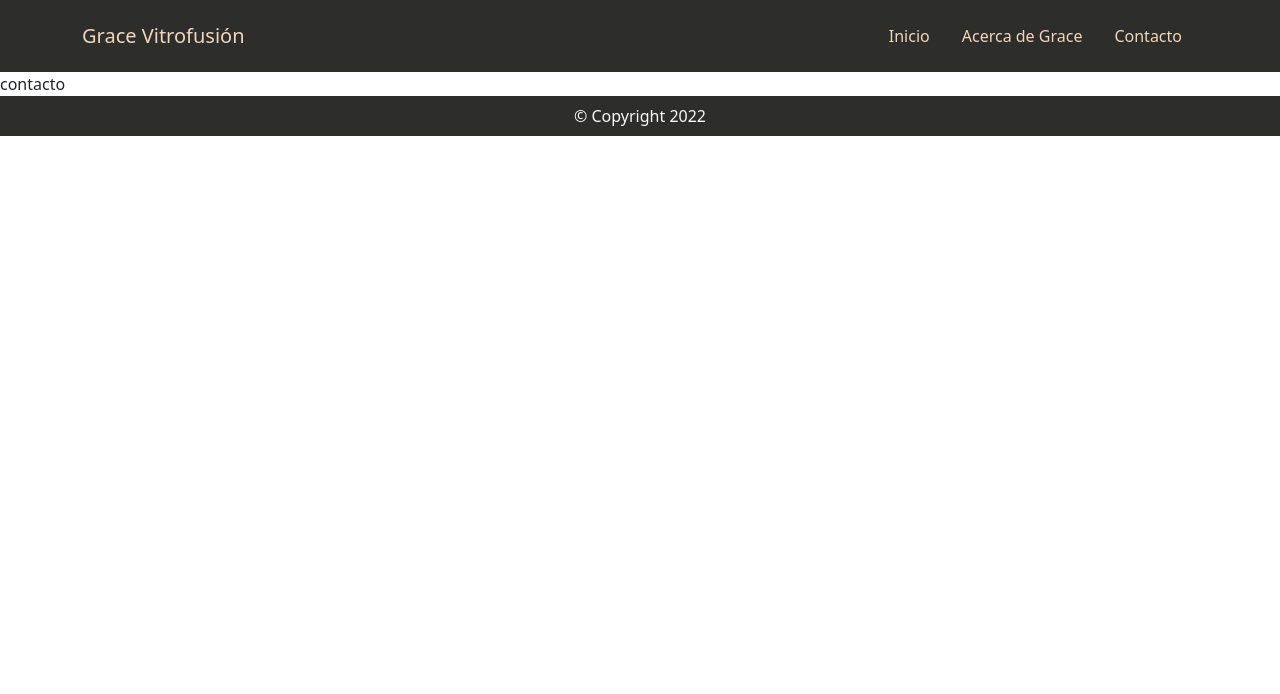
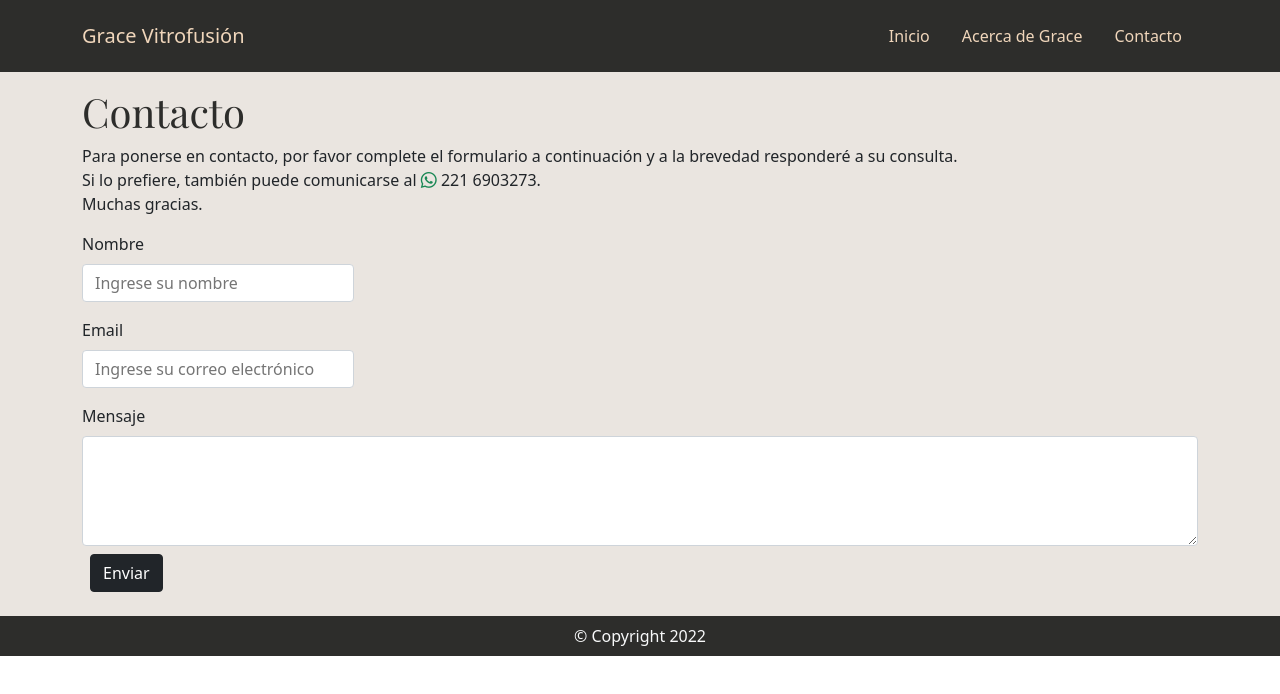
Before and after one commit to Gonzalo-Tomatti/grace-vitrofusi-n, a React (Create React App) app: page /contacto in a window 1280 px wide. Shown: the top 694 px of the page. Built offline with nearby package versions, Linux system fonts and the light colour scheme.

Commit message:
contact&notFound

```diff
--- a/package.json
+++ b/package.json
@@ -9,6 +9,7 @@
     "@testing-library/user-event": "^13.5.0",
     "bootstrap": "^5.1.3",
     "bootstrap-icons": "^1.8.3",
+    "emailjs-com": "^3.2.0",
     "react": "^18.1.0",
     "react-dom": "^18.1.0",
     "react-router-dom": "^6.3.0",
--- a/src/App.css
+++ b/src/App.css
@@ -28,6 +28,14 @@ h4,
 h5 {
   font-family: "Playfair Display", serif;
   color: rgb(45, 45, 43);
+}
+
+.p {
+  margin-bottom: 0;
+}
+
+.section {
+  min-height: calc(100vh - (2.5rem + 4.5rem)); /*se resta el footer y nav*/
 }
 
 /* NAVBAR */
@@ -126,9 +134,9 @@ footer {
   visibility: hidden;
   z-index: -1;
 }
-/* abrir y cerrar modal */
+
 .show-modal {
-  visibility: visible;
+  visibility: visible; /* abrir y cerrar modal */
   z-index: 1;
 }
 
@@ -158,9 +166,23 @@ footer {
   top: 1rem;
 }
 
-/* ABOUT */
-.about-section {
-  min-height: calc(100vh - (2.5rem + 4.5rem)); /*se resta el footer y nav*/
+/* CONTACT */
+.form-input {
+  display: block;
+  padding: 0.375rem 0.75rem;
+  border: 1px solid #ced4da;
+  border-radius: 0.25rem;
+  width: 100%;
+  outline: none;
+}
+
+.textarea {
+  width: 100% !important;
+}
+
+/* NOT FOUND */
+.error404 {
+  font-size: 5rem;
 }
 
 @media screen and (min-width: 576px) {
@@ -194,6 +216,11 @@ footer {
   .bi-x-square {
     right: 3.5rem;
   }
+
+  /* CONTACT */
+  .form-input {
+    width: 17rem;
+  }
 }
 
 @media screen and (min-width: 768px) {
@@ -224,6 +251,8 @@ footer {
   .bi-x-square {
     font-size: 2.5rem;
   }
+
+  /* CONTACT */
 }
 
 @media screen and (min-width: 992px) {
--- a/src/App.js
+++ b/src/App.js
@@ -6,6 +6,7 @@ import Galery from "./pages/Galery";
 import Contact from "./pages/Contact";
 import About from "./pages/About";
 import Footer from "./components/Footer";
+import NotFound from "./pages/NotFound";
 
 function App() {
   return (
@@ -16,6 +17,7 @@ function App() {
         <Route path="/galeria/:id" element={<Galery />} />
         <Route path="/acerca-de-grace" element={<About />} />
         <Route path="/contacto" element={<Contact />} />
+        <Route path="*" element={<NotFound />} />
       </Routes>
       <Footer />
     </BrowserRouter>
--- a/src/pages/About.js
+++ b/src/pages/About.js
@@ -2,7 +2,7 @@ import React from "react";
 
 const About = () => {
   return (
-    <section className="light-bg p-4 about-section">
+    <section className="light-bg p-4 section">
       <div className="container">
         <h3 className="ms-3 mb-3">Bienvenidos.</h3>
         <p>
--- a/src/pages/Contact.js
+++ b/src/pages/Contact.js
@@ -1,7 +1,81 @@
 import React from "react";
+import emailjs from "emailjs-com";
 
 const Contact = () => {
-  return <div>contacto</div>;
+  const sendEmail = (e) => {
+    e.preventDefault();
+    emailjs
+      .sendForm(
+        "service_zk0gkje", //service id
+        "template_ta7kmf4", //template id
+        e.target,
+        "KNxP9-XcginUiypWH" //public key
+      )
+      .then(
+        (result) => {
+          console.log(result.text);
+        },
+        (error) => {
+          console.log(error.text);
+        }
+      );
+    e.target.reset(); //limpiar campos
+  };
+
+  return (
+    <section className="light-bg p-3">
+      <div className="container">
+        <h1>Contacto</h1>
+        <p className="p">
+          Para ponerse en contacto, por favor complete el formulario a
+          continuación y a la brevedad responderé a su consulta.
+        </p>
+        <p className="p">
+          Si lo prefiere, también puede comunicarse al{" "}
+          <i className="bi bi-whatsapp text-success"></i> 221 6903273.
+        </p>
+        <p className="p"> Muchas gracias.</p>
+        <form onSubmit={sendEmail}>
+          <label htmlFor="name" className="form-label mt-3">
+            Nombre
+          </label>
+          <input
+            type="text"
+            className="form-input"
+            name="name"
+            id="name"
+            placeholder="Ingrese su nombre"
+          ></input>
+
+          <label htmlFor="email" className="form-label mt-3">
+            Email
+          </label>
+          <input
+            type="email"
+            className="form-input"
+            name="email"
+            id="email"
+            placeholder="Ingrese su correo electrónico"
+          ></input>
+
+          <label htmlFor="message" className="form-label mt-3">
+            Mensaje
+          </label>
+          <textarea
+            id="message"
+            cols="30"
+            rows="4"
+            className="form-input textarea"
+            name="message"
+          ></textarea>
+
+          <button type="submit" className="btn btn-dark m-2">
+            Enviar
+          </button>
+        </form>
+      </div>
+    </section>
+  );
 };
 
 export default Contact;
--- /dev/null
+++ b/src/pages/NotFound.js
@@ -0,0 +1,12 @@
+import React from "react";
+
+const NotFound = () => {
+  return (
+    <div className="light-bg black-text text-center section">
+      <p className="error404 pt-5">404</p>
+      <h1>La página buscada no existe.</h1>
+    </div>
+  );
+};
+
+export default NotFound;
```
Also changed, not shown: src/flower-bg.jpg (deleted), 1 other file (tests, documents, lock files or other folders).
